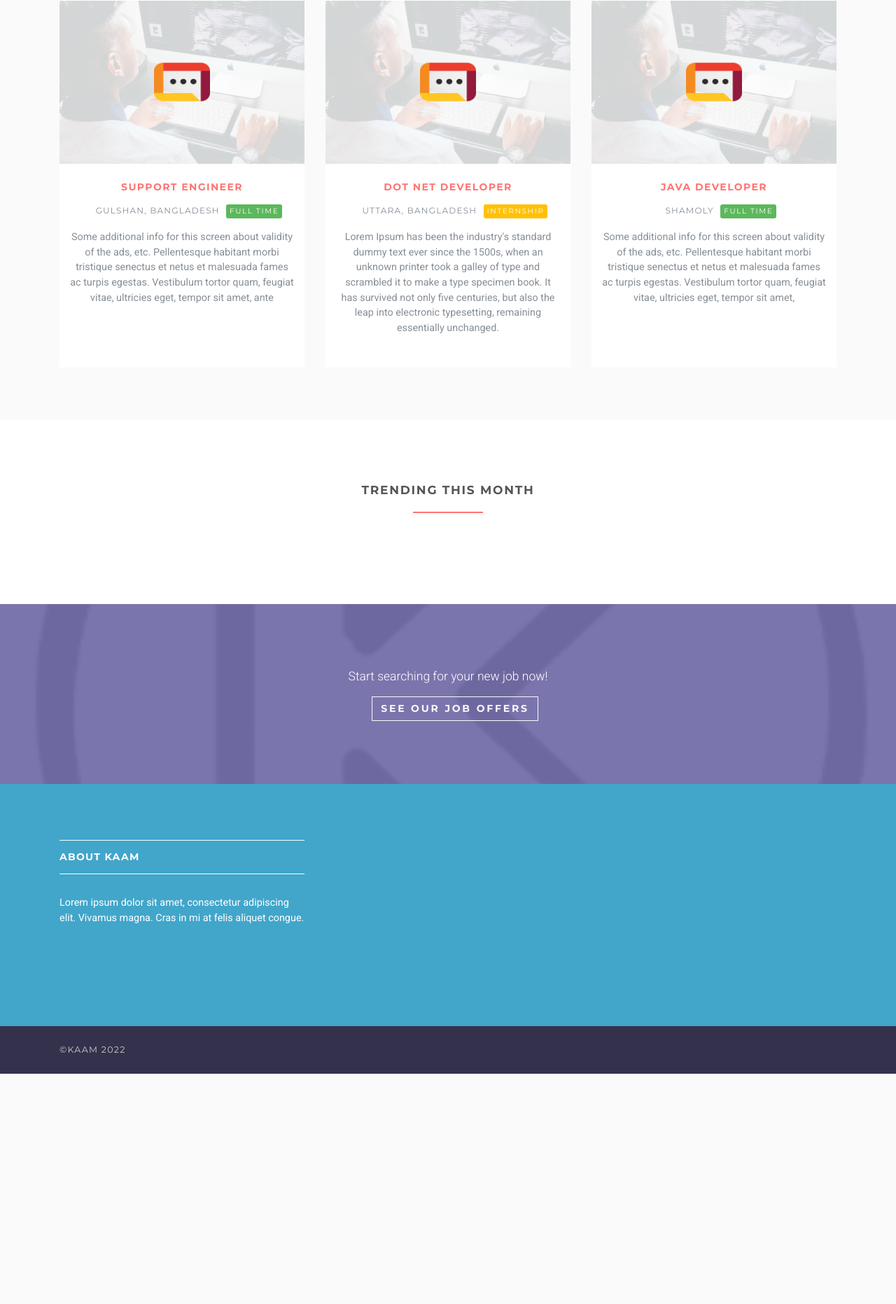
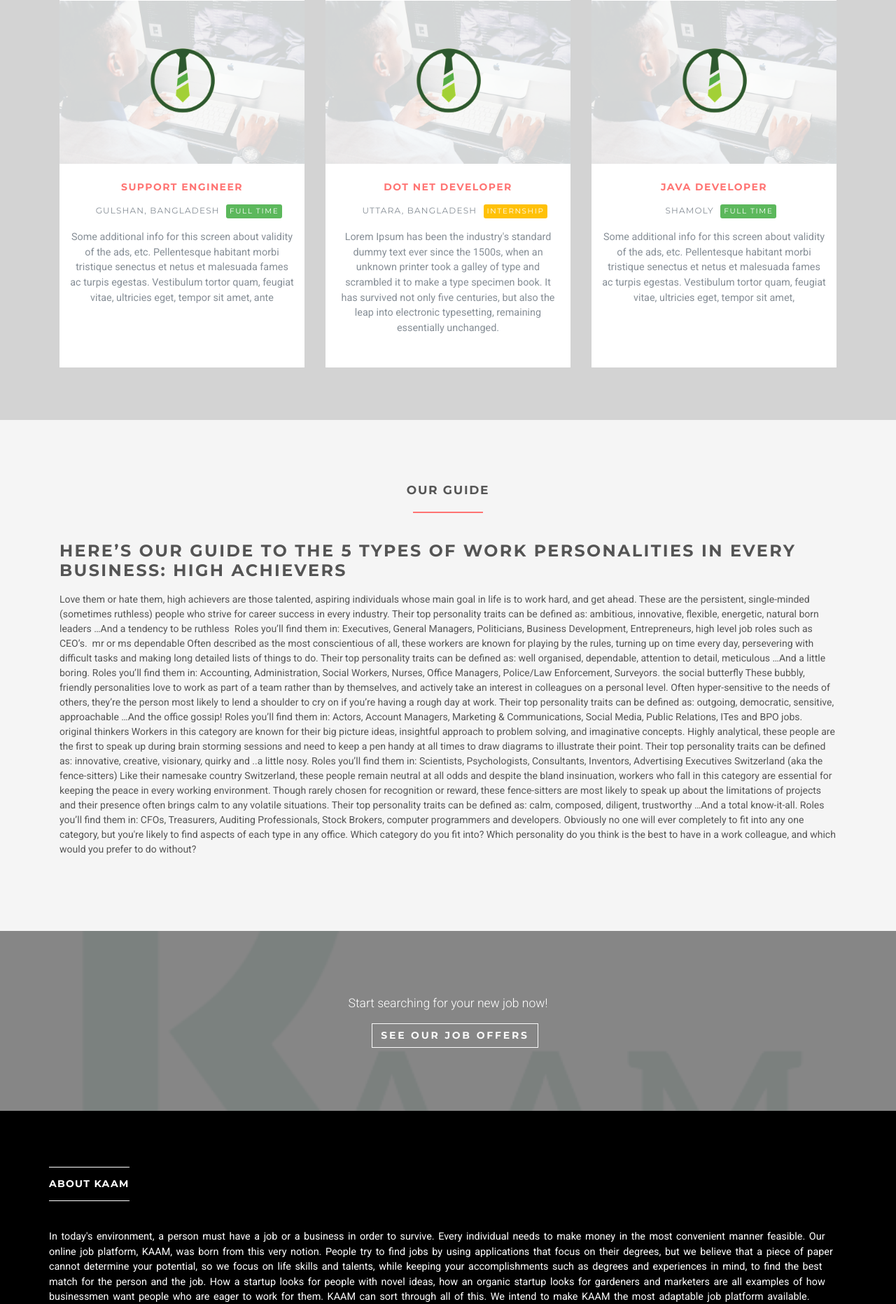
Before and after one commit to Rahul-Budhan/Kaam-OnlineJobPortal, a Django app: page / in a window 1280 px wide. Shown: the part 1400-3263 px from the top of the page at 70% size. Before the commit the page ends 2934 px from the top, so only its background shows below. Run offline with Django 3.2, Linux system fonts and the light colour scheme; data comes from the database, SQL or seed files in the repository; some libraries are stand-ins or nearby versions.

Commit message:
changes made

```diff
--- a/templates/accounts/login.html
+++ b/templates/accounts/login.html
@@ -5,8 +5,8 @@
 
 {% block content %}
 
-    <div class="col-lg-6 offset-3">
-        <div class="box">
+    <div class="col-lg-6 offset-3" >
+        <div class="box" style="margin: 70px;">
             <h3 class="heading">Login</h3>
             <p class="lead">Already our have account?</p>
             {% if form.errors %}
@@ -42,6 +42,8 @@
                     </button>
                 </div>
             </form>
+            <p style="margin-top: 30px;">Dont have an account? Register as <a href="{% url 'accounts:employer-register' %}">Employer</a> or <a href="{% url 'accounts:employee-register' %}">Employee</a></p>
+
         </div>
     </div>
 {% endblock %}
--- a/templates/base.html
+++ b/templates/base.html
@@ -38,7 +38,7 @@
 <body>
 <!-- navbar-->
 <header class="header" >
-<naxv class="navbar navbar-expand-lg" style="background-color: #829460;">
+<naxv class="navbar navbar-expand-lg" style="background-color: #000000;">
         <div class="container">
             <a href="/" class="navbar-brand">
                 <img src="../static/img/logo.png" alt="logo" class="d-none d-lg-block" style="height: 150px;">
@@ -145,23 +145,27 @@
     {% endif %}
     {% block content %} {% endblock %}
 </div>
-<footer class="footer">
-    <div class="footer__block">
+<footer class="footer" >
+    <div class="footer__block" style="background-color: black;">
         <div class="container">
             <div class="row">
-                <div class="col-lg-4 col-md-12 mb-5">
+                <div  style="margin-bottom: 10px;">
                     <a href=""><h4 class="h5">About KAAM</h4></a>
-                    <p> Lorem ipsum dolor sit amet, consectetur adipiscing elit. Vivamus magna. Cras in mi at felis
-                        aliquet congue. </p>
                 </div>
+                <p style="word-spacing: 2px;" > In today's environment, a person must have a job or a business in order to survive. Every individual needs to make money in the most convenient manner feasible.
+                    Our online job platform, KAAM, was born from this very notion.
+                    People try to find jobs by using applications that focus on their degrees, but we believe that a piece of paper cannot determine your potential, so we focus on life skills and talents, while keeping your accomplishments such as degrees and experiences in mind, to find the best match for the person and the job.
+How a startup looks for people with novel ideas, how an organic startup looks for gardeners and marketers are all examples of how businessmen want people who are eager to work for them. KAAM can sort through all of this.
+
+We intend to make KAAM the most adaptable job platform available.</p>
             </div>
         </div>
     </div>
-    <div class="footer__copyright">
-        <div class="container">
+    <div class="footer__copyright"style="background-color: whitesmoke;">
+        <div class="container" style="background-color: whitesmoke;">
             <div class="row">
                 <div class="col-md-6 text-md-left text-center">
-                    <p>&copy;KAAM 2022</p>
+                    <p  style="color: black; size: 30px;">&copy;<b>KAAM 2022</b></p>
                 </div>
             </div>
         </div>
--- a/templates/home.html
+++ b/templates/home.html
@@ -77,8 +77,8 @@
             </div>
         </div>
     </section>
-    <section class="bg-light-gray">
-        <div class="container">
+    <section class="bg-light-gray" style="background-color: lightgrey;">
+        <div class="container" >
             <h3 class="heading">Featured jobs</h3>
             <div class="row featured align-items-stretch">
                 {% for job in jobs %}
@@ -91,7 +91,7 @@
                                     </div>
                                     <div class="bg"></div>
                                     <div class="logo">
-                                        <img src="{% static 'img/company-1.png' %}" alt="" style="max-width: 80px;">
+                                        <img src="{% static 'img/company.png' %}" alt="" style="max-width: 200px;">
                                     </div>
                                 </a>
                             </div>
@@ -115,9 +115,28 @@
             </div>
         </div>
     </section>
-    <section>
+    <section style="background-color: whitesmoke;">
         <div class="container">
-            <h4 class="heading">Trending this month</h4>
+            <h4 class="heading">Our Guide</h4>
+           <h3> Here’s our guide to the 5 types of work personalities in every business:
+            high achievers</h3>
+
+                <p>Love them or hate them, high achievers are those talented, aspiring individuals whose main goal in life is to work hard, and get ahead. These are the persistent, single-minded (sometimes ruthless) people who strive for career success in every industry. Their top personality traits can be defined as: ambitious, innovative, flexible, energetic, natural born leaders …And a tendency to be ruthless  Roles you’ll find them in: Executives, General Managers, Politicians, Business Development, Entrepreneurs, high level job roles such as CEO’s.
+                mr or ms dependable
+
+                Often described as the most conscientious of all, these workers are known for playing by the rules, turning up on time every day, persevering with difficult tasks and making long detailed lists of things to do. Their top personality traits can be defined as: well organised, dependable, attention to detail, meticulous …And a little boring. Roles you’ll find them in: Accounting, Administration, Social Workers, Nurses, Office Managers, Police/Law Enforcement, Surveyors.
+                the social butterfly
+
+                These bubbly, friendly personalities love to work as part of a team rather than by themselves, and actively take an interest in colleagues on a personal level. Often hyper-sensitive to the needs of others, they’re the person most likely to lend a shoulder to cry on if you’re having a rough day at work. Their top personality traits can be defined as: outgoing, democratic, sensitive, approachable …And the office gossip! Roles you’ll find them in: Actors, Account Managers, Marketing & Communications, Social Media, Public Relations, ITes and BPO jobs.
+                original thinkers
+
+
+                Workers in this category are known for their big picture ideas, insightful approach to problem solving, and imaginative concepts. Highly analytical, these people are the first to speak up during brain storming sessions and need to keep a pen handy at all times to draw diagrams to illustrate their point. Their top personality traits can be defined as: innovative, creative, visionary, quirky and ..a little nosy. Roles you’ll find them in: Scientists, Psychologists, Consultants, Inventors, Advertising Executives
+                Switzerland (aka the fence-sitters)
+
+                Like their namesake country Switzerland, these people remain neutral at all odds and despite the bland insinuation, workers who fall in this category are essential for keeping the peace in every working environment. Though rarely chosen for recognition or reward, these fence-sitters are most likely to speak up about the limitations of projects and their presence often brings calm to any volatile situations. Their top personality traits can be defined as: calm, composed, diligent, trustworthy …And a total know-it-all. Roles you’ll find them in: CFOs, Treasurers, Auditing Professionals, Stock Brokers, computer programmers and developers.
+
+                Obviously no one will ever completely to fit into any one category, but you're likely to find aspects of each type in any office. Which category do you fit into? Which personality do you think is the best to have in a work colleague, and which would you prefer to do without?</p>
             {% for trending in trendings %}
                 <div class="job-listing  job-listing--last">
                     <div class="row">
@@ -157,10 +176,10 @@
         </div>
     </section>
     <section style="background-image: url({% static 'img/startup.jpg' %}); " class="section-divider">
-        <div class="overlay"></div>
-        <div class="container">
-            <div class="row">
-                <div class="col-lg-12 text-center">
+        <div class="overlay"style="background-color: grey;"></div>
+        <div class="container" >
+            <div class="row" >
+                <div class="col-lg-12 text-center" >
                     <p>Start searching for your new job now! </p>
                     <p><a href="{% url 'jobs:jobs' %}" class="btn btn-outline-light">See our job offers </a></p>
                 </div>
```
Also changed, not shown: static/img/company-1.png (deleted), static/img/company.png (added), static/img/logo.png, static/img/meeting.jpg, static/img/startup.jpg, 1 other file.
